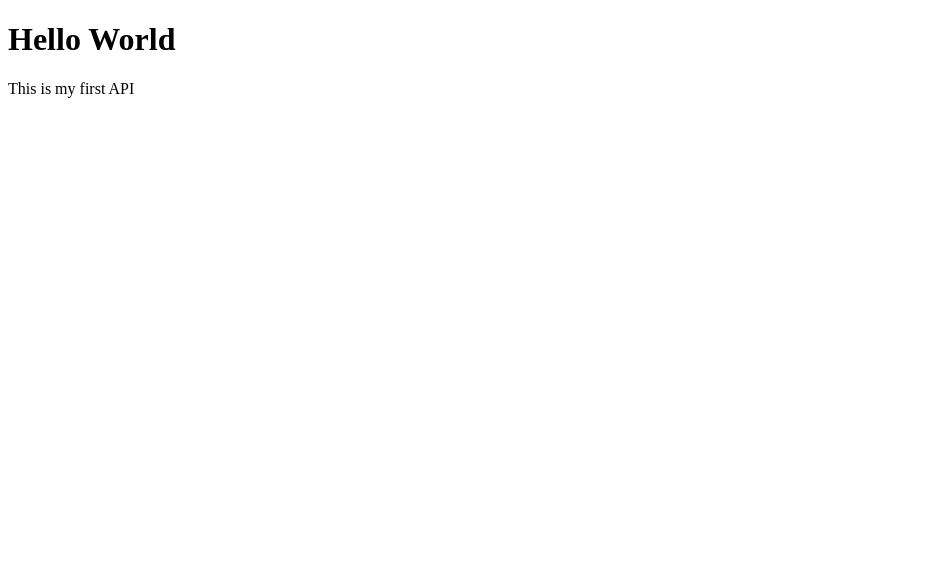
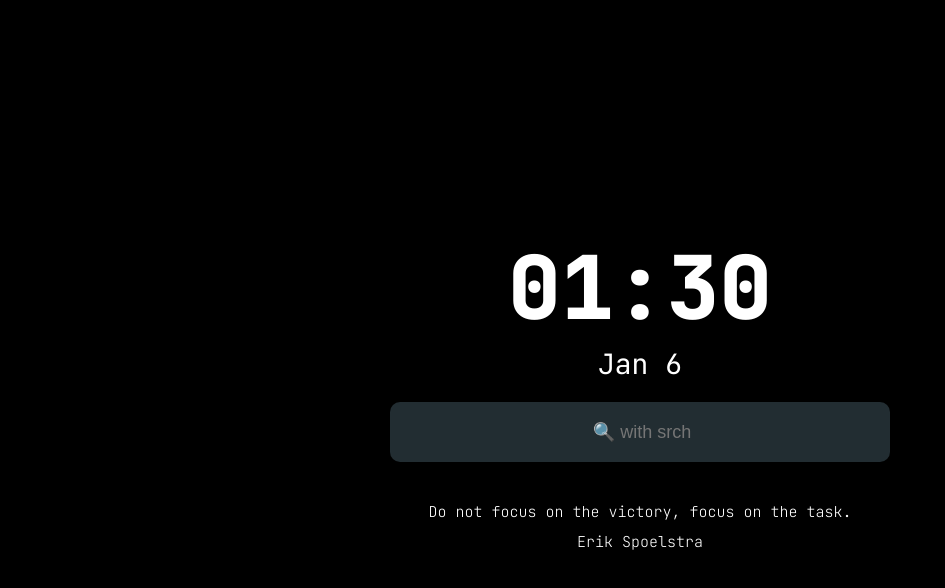
Before and after one commit to sr2echa/srch-api, a plain HTML site: page index.html in a window 1280 px wide. Shown: the whole page, without its empty margins (0-945 px from the left). Drawn offline with Linux system fonts and the light colour scheme.

Commit message:
Add files via upload

```diff
--- a/index.html
+++ b/index.html
@@ -1,11 +1,34 @@
-<!-- templates/index.html -->
 <!DOCTYPE html>
-<html>
+
+<html lang="en">
+
     <head>
-        <title>Hello World</title>
+        <meta charset="UTF-8">
+        <title>Home</title>
+        <link rel="stylesheet" type="text/css" href="style.css">
     </head>
+
     <body>
-        <h1>Hello World</h1>
-        <p>This is my first API</p>
+
+
+
+        <div class="container">
+            <div id="time"></div>
+            <div id="date"></div>
+            <div class="search_box">
+                <div id="Search" style="display:block;">
+                  <form id="textField" autocomplete="off" class="google" action="https://srch-api.herokuapp.com/" method="get">
+                    <input autocomplete="off" class="input_box" type="text" name="s" placeholder="🔍 with srch">
+                  </form>
+                </div>
+
+            </div>
+            <div id="quote"></div>
+            <div id="author"></div>
+
+        </div>
+<script src="time.js"></script>
+<script src="quote.js"></script>
     </body>
+
 </html>
--- /dev/null
+++ b/quote.js
@@ -0,0 +1,128 @@
+// http://jsbin.com/arukov/1/edit?html,output //
+  (function() {
+      var quotes = [
+        {
+          text: "If you keep moving in the right direction you'll get your dream or something better.",
+          author: "Unkown"
+        },
+        {
+          text: "It's not about ideas. It's about making ideas happen.",
+          author: "Scott Belsky"
+        },
+        {
+          text: "Always deliver more than expected.",
+          author: "Larry Page"
+        },
+        {
+          text: "The way to get started is to quit talking and begin doing.",
+          author: "Walt Disney"
+        },
+        {
+          text: "'Someday' is a disease that will take your dreams to the grave with you. Just do it and correct course along the way.",
+          author: "Timothy Ferriss"
+        },
+        {
+          text: "Timing, perseverance, and ten years of trying will eventually make you look like an overnight success.",
+          author: "Biz Stone"
+        },
+        {
+          text: "You may be disappointed if you fail, but you are doomed if you don't try.",
+          author: "Beverly Sills"
+        },
+        {
+          text: "The greatest danger for most of us is not that our aim is too high and we miss it, but that it is too low and we reach it.",
+          author: "Michaelangelo"
+        },
+          {
+          text: "A good plan violently executed now is better than a perfect plan executed next week.",
+          author: "George Patton"
+        },
+        {
+          text: "Do not focus on the victory, focus on the task.",
+          author: "Erik Spoelstra"
+        },
+        {
+          text: "The only thing standing between you and your goal is the bullshit story you keep telling yourself as to why you cant achieve it.",
+          author: "Jordan Belfort"
+        },
+        {
+          text: "Time is the capital of your life, so spend it wisely.",
+          author: "Tony Robbins"
+        },
+        {
+          text: "If you wait until you feel like doing something, you will likely never accomplish it.",
+          author: "John C Maxwell"
+        },
+        {
+          text: "The joy is in creating, not maintaining.",
+          author: "Vince Lombardi"
+        },
+        {
+          text: "All of the answers to your problems are outside your comfort zone.",
+          author: "Keith Cunningham"
+        },
+        {
+          text: "If everything seems under control, youre just not going fast enough.",
+          author: "Mario Andrett"
+        },
+        {
+          text: "When everything seems to be going against you, remember that the airplane takes off against the wind, not with it.",
+          author: "Henry Ford"
+        },
+        {
+          text: "You shouldn't focus on why you cant do something, which is what most people do. You should focus on why perhaps you can, and be one of the exceptions.",
+          author: "Steve Case"
+        },
+        {
+          text: "Risk more than others think is safe. Dream more than others think is practical.",
+          author: "Howard Schultz"
+        },
+        {
+          text: "Be undeniably good. No marketing effort or social media buzzword can be a substitute for that.",
+          author: "Anthony Volodkin"
+        },
+        {
+          text: "You miss 100 percent of the shots you don't take.",
+          author: "Wayne Gretzky"
+        },
+        {
+          text: "If you only do what you can do, you'll never be anything more than who you are now.",
+          author: "Alex MarzBar"
+        },
+        {
+          text: "Do what no one else does&#39; follow through.",
+          author: "Unkown"
+        },
+        {
+          text: "We are kept from our goal not by obstacles but by a clear path to a lesser goal.",
+          author: "Robert Brault"
+        },
+        {
+          text: "Your most unhappy customers are your greatest source of learning.",
+          author: "Bill Gates"
+        },
+        {
+          text: "If you do what you've always done, you'll get what you've always gotten.",
+          author: "Tony Robbins"
+        },
+        {
+          text: "Success usually comes to those who are too busy to be looking for it.",
+          author: "Henry David Thoreau"
+        },
+        {
+          text: "People who don't take risks generally make about two big mistakes a year. People who do take risks generally make about two big mistakes a year.",
+          author: "Peter F. Drucker"
+        },
+        {
+          text: "Man cannot discover new oceans unless he has the courage to lose sight of the shore.",
+          author: "Andre Gide"
+        },
+        {
+          text: "The question isn't who is going to let me. It's who is going to stop me.",
+          author: "Ayn Rand"
+        },
+      ];
+      var quote = quotes[Math.floor(Math.random() * quotes.length)];
+      document.getElementById('quote').innerHTML=""+quote.text+"";
+      document.getElementById('author').innerHTML=""+quote.author+"";
+    })();
--- /dev/null
+++ b/style.css
@@ -0,0 +1,180 @@
+@import url('https://fonts.googleapis.com/css2?family=JetBrains+Mono:ital,wght@0,200;0,400;0,800;1,400&display=swap');
+
+html{
+
+    display: flex;
+    justify-content: center;
+    align-items: center;
+    align-content: center;
+    height: 100%;
+    width: 100%;
+    margin: 0%;
+    padding: 0;
+    background-color: #16232C;
+
+}
+
+body {
+
+    /*background: #16232C;*/
+    /*color: #16232C;*/
+    background: black;
+    color: white;
+    height: 100%;
+    width: 100%;
+    margin: 0;
+    padding: 0;
+    justify-content: center;
+
+}
+
+.container {
+    display: flex;
+    flex-direction: column;
+    height: 100%;
+    width: 100%;
+    justify-content: center;
+    align-items: center;
+}
+
+.search_box {
+    display: flex;
+    background: #222D32;
+    width: 500px;
+    padding: 0px;
+    margin-bottom: 40px;
+    border-radius: 10px 10px 10px 10px;
+    align-self: center;
+    height: 60px;
+    transition: all 1s;
+}
+
+.search_box:hover {
+    display: flex;
+    background: #222D32;
+    padding: 0px;
+    border-radius: 10px 10px 10px 10px;
+    align-self: center;
+    transition: all 2s;
+    width: 570px;
+    height: 70px;
+    margin-bottom: 40px;
+    transform: scale(1.02);
+    outline: 2px solid white;
+}
+
+.input_box {
+    border: none;
+    outline: none;
+    background: none;
+    display:flex;
+    justify-content:center;
+    align-items:center;
+    width: 500px;
+    color: #8FBCBB;
+    font-size: 18px;
+    border-radius: 0px 0px 0px 0px;
+    height: 60px;
+    text-align: center;
+    transition: all 1s;
+}
+
+.input_box:hover {
+    border: none;
+    background: none;
+    display:flex;
+    justify-content:center;
+    align-items:center;
+    width: 570px;
+    color: #8FBCBB;
+    font-size: 20px;
+    border-radius: 0px 0px 0px 0px;
+    height: 70px;
+    text-align: center;
+    transition: all 2s;
+    transform: scale(1.02);
+
+}
+
+.image {
+    text-align: center;
+    padding-top: 7px;
+}
+
+.bg {
+    padding: 40px;
+}
+
+.button {
+    display: flex;
+    justify-content: space-evenly;
+    width: 500px;
+}
+
+.pushable {
+    align-self: center;
+    background: #121C23;
+    width: 200;
+    border-radius: 12px;
+    border: none;
+    padding: 0;
+    cursor: pointer;
+    outline-offset: 4px;
+}
+
+
+.front {
+    align-self: center;
+    display: block;
+    width: 60px;
+    height: 50px;
+    border-radius: 12px;
+    font-size: 1.25rem;
+    background: #121C23;
+    color: white;
+}
+
+.pushable:hover .front{
+    background-color: rgb(27, 108, 110);
+}
+
+.pushable:active .front {
+    transform: translateY(4px);
+}
+
+
+#time-date {
+    text-align: center;
+    margin-bottom: 20px;
+    font-family: 'JetBrains Mono', Arial, Helvetica, sans-serif;
+}
+
+#time {
+    text-align: center;
+    font-size: 88px;
+    font-weight: 1000;
+    font-family: 'JetBrains Mono', Arial, Helvetica, sans-serif;
+}
+
+#date {
+    text-align: center;
+    margin-bottom: 20px;
+    font-size: 28px;
+    font-family: 'JetBrains Mono', Arial, Helvetica, sans-serif;
+}
+
+#quote {
+    text-align: center;
+    margin-bottom: 10px;
+    font-size: 15px;
+    font-weight: 100;
+    font-family: 'JetBrains Mono', Arial, Helvetica, sans-serif;
+}
+
+#author {
+    text-align: center;
+    margin-bottom: 20px;
+    font-size: 15px;
+    font-weight: 100;
+    font-family: 'JetBrains Mono', Arial, Helvetica, sans-serif;
+}
--- /dev/null
+++ b/time.js
@@ -0,0 +1,31 @@
+window.onload = displayClock();
+function displayClock() {
+    const monthNames = [
+        'Jan',
+        'Feb',
+        'Mar',
+        'Apr',
+        'May',
+        'Jun',
+        'Jul',
+        'Aug',
+        'Sep',
+        'Oct',
+        'Nov',
+        'Dec',
+    ];
+
+    var d = new Date();
+    var mm = monthNames[d.getMonth()];
+    var dd = d.getDate();
+    var min = (mins = ('0' + d.getMinutes()).slice(-2));
+    var hh = (hours = ('0' + d.getHours()).slice(-2));
+
+    var current_time = hh + ':' + min
+    var current_date = mm + ' ' + dd
+
+    document.getElementById('time').innerText = current_time;
+    document.getElementById('date').innerText = current_date;
+
+    setTimeout(displayClock, 1000);
+}
```
